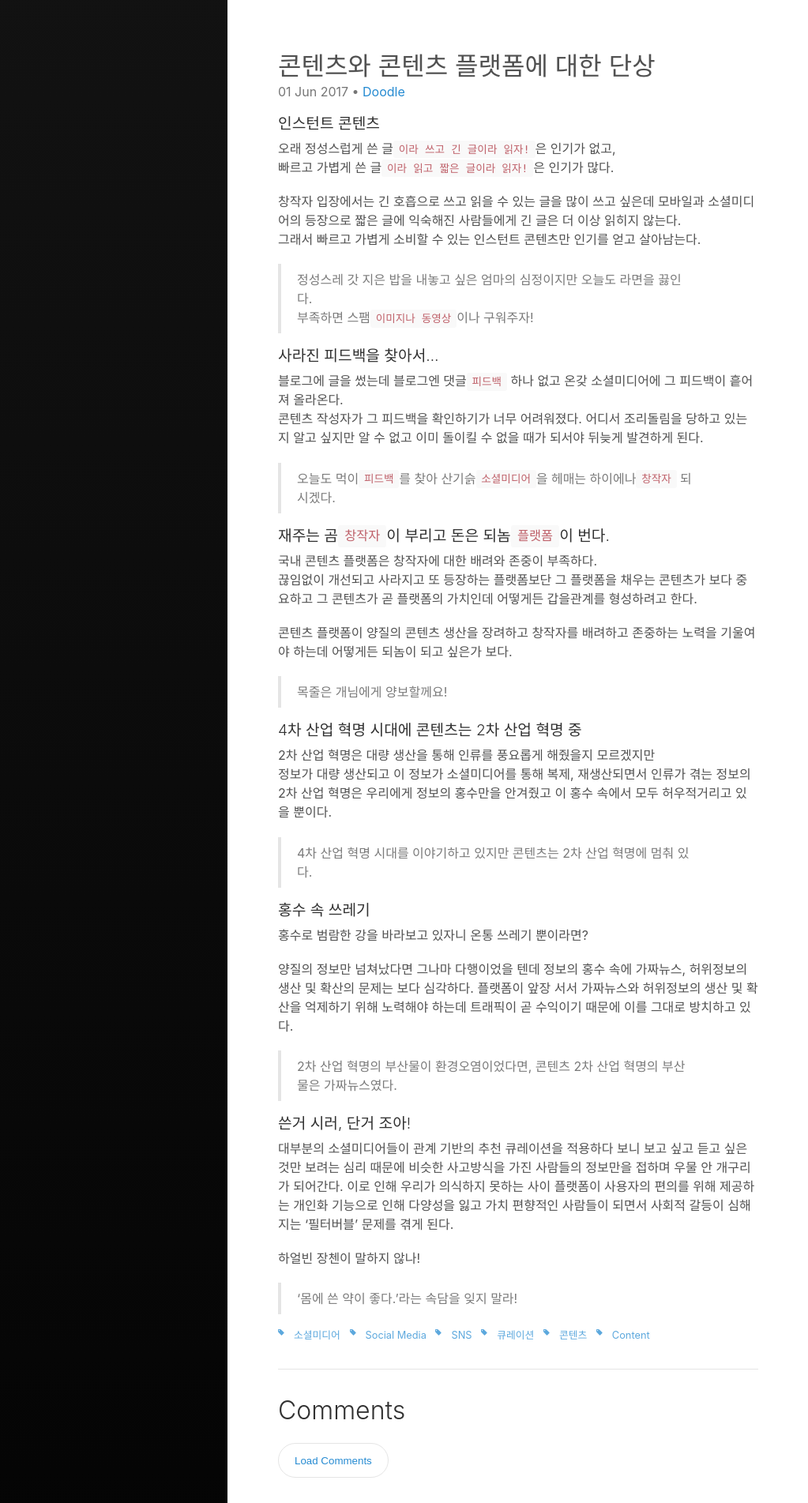
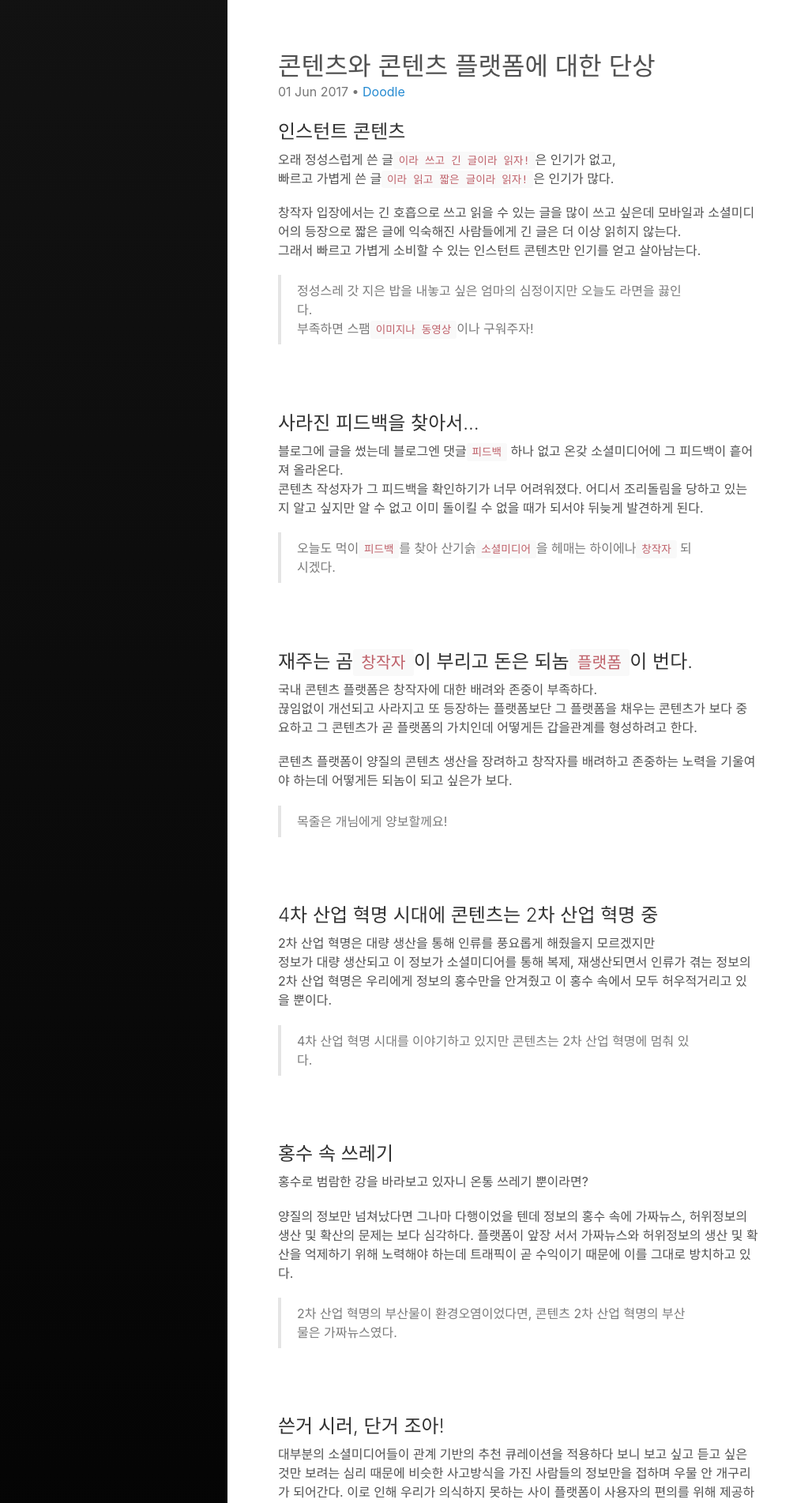
Before and after one commit to germweapon/germweapon.github.io, a Jekyll site: the page built from _posts/2017-06-01-콘텐츠와-콘텐츠-플랫폼에-대한-단상.md, in a window 1280 px wide. Shown: the top 1903 px of the page at 79% size, without its empty margins (0-1023 px from the left). Built offline with Jekyll 4.4.1, drawn with Linux system fonts in a browser that asks for light colours.

Commit message:
some fix

````diff
--- a/_posts/2017-06-01-콘텐츠와-콘텐츠-플랫폼에-대한-단상.md
+++ b/_posts/2017-06-01-콘텐츠와-콘텐츠-플랫폼에-대한-단상.md
@@ -13,7 +13,7 @@ tags:
 last_modified_at: 2017-11-04T12:00:00-05:00
 ---
 
-#### 인스턴트 콘텐츠
+### 인스턴트 콘텐츠
 
 오래 정성스럽게 쓴 글`이라 쓰고 긴 글이라 읽자!`은 인기가 없고,<br/>
 빠르고 가볍게 쓴 글`이라 읽고 짧은 글이라 읽자!`은 인기가 많다.
@@ -24,14 +24,18 @@ last_modified_at: 2017-11-04T12:00:00-05:00
 >정성스레 갓 지은 밥을 내놓고 싶은 엄마의 심정이지만 오늘도 라면을 끓인다.<br/>
 부족하면 스팸`이미지나 동영상`이나 구워주자!
 
-#### 사라진 피드백을 찾아서...
+<br/>
+<br/>
+### 사라진 피드백을 찾아서...
 
 블로그에 글을 썼는데 블로그엔 댓글`피드백` 하나 없고 온갖 소셜미디어에 그 피드백이 흩어져 올라온다.<br/>
 콘텐츠 작성자가 그 피드백을 확인하기가 너무 어려워졌다. 어디서 조리돌림을 당하고 있는지 알고 싶지만 알 수 없고 이미 돌이킬 수 없을 때가 되서야 뒤늦게 발견하게 된다.
 
 >오늘도 먹이`피드백`를 찾아 산기슭`소셜미디어`을 헤매는 하이에나`창작자` 되시겠다.
 
-#### 재주는 곰`창작자`이 부리고 돈은 되놈`플랫폼`이 번다.
+<br/>
+<br/>
+### 재주는 곰`창작자`이 부리고 돈은 되놈`플랫폼`이 번다.
 
 국내 콘텐츠 플랫폼은 창작자에 대한 배려와 존중이 부족하다.<br/>
 끊임없이 개선되고 사라지고 또 등장하는 플랫폼보단 그 플랫폼을 채우는 콘텐츠가 보다 중요하고 그 콘텐츠가 곧 플랫폼의 가치인데 어떻게든 갑을관계를 형성하려고 한다.
@@ -40,14 +44,18 @@ last_modified_at: 2017-11-04T12:00:00-05:00
 
 >목줄은 개님에게 양보할께요!
 
-#### 4차 산업 혁명 시대에 콘텐츠는 2차 산업 혁명 중
+<br/>
+<br/>
+### 4차 산업 혁명 시대에 콘텐츠는 2차 산업 혁명 중
 
 2차 산업 혁명은 대량 생산을 통해 인류를 풍요롭게 해줬을지 모르겠지만<br/>
 정보가 대량 생산되고 이 정보가 소셜미디어를 통해 복제, 재생산되면서 인류가 겪는 정보의 2차 산업 혁명은 우리에게 정보의 홍수만을 안겨줬고 이 홍수 속에서 모두 허우적거리고 있을 뿐이다.
 
 >4차 산업 혁명 시대를 이야기하고 있지만 콘텐츠는 2차 산업 혁명에 멈춰 있다.
 
-#### 홍수 속 쓰레기
+<br/>
+<br/>
+### 홍수 속 쓰레기
 
 홍수로 범람한 강을 바라보고 있자니 온통 쓰레기 뿐이라면?
 
@@ -56,7 +64,9 @@ last_modified_at: 2017-11-04T12:00:00-05:00
 
 >2차 산업 혁명의 부산물이 환경오염이었다면, 콘텐츠 2차 산업 혁명의 부산물은 가짜뉴스였다.
 
-#### 쓴거 시러, 단거 조아!
+<br/>
+<br/>
+### 쓴거 시러, 단거 조아!
 
 대부분의 소셜미디어들이 관계 기반의 추천 큐레이션을 적용하다 보니 보고 싶고 듣고 싶은 것만 보려는 심리 때문에 비슷한 사고방식을 가진 사람들의 정보만을 접하며 우물 안 개구리가 되어간다.
 이로 인해 우리가 의식하지 못하는 사이 플랫폼이 사용자의 편의를 위해 제공하는 개인화 기능으로 인해 다양성을 잃고 가치 편향적인 사람들이 되면서 사회적 갈등이 심해지는 '필터버블' 문제를 겪게 된다.
@@ -64,3 +74,9 @@ last_modified_at: 2017-11-04T12:00:00-05:00
 하얼빈 장첸이 말하지 않나!
 
 >'몸에 쓴 약이 좋다.'라는 속담을 잊지 말라!
+
+<br/>
+
+```
+봤는데 댓글 아이 다니?
+```
````
